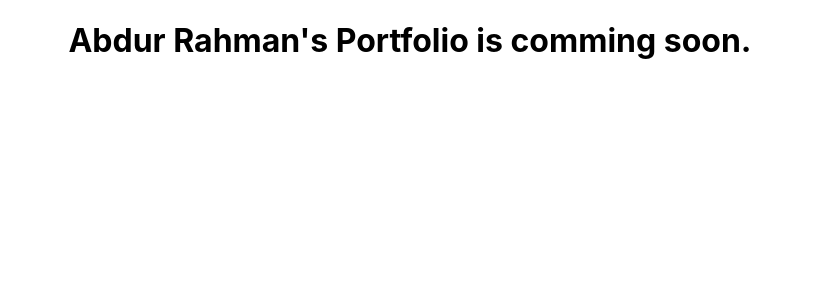
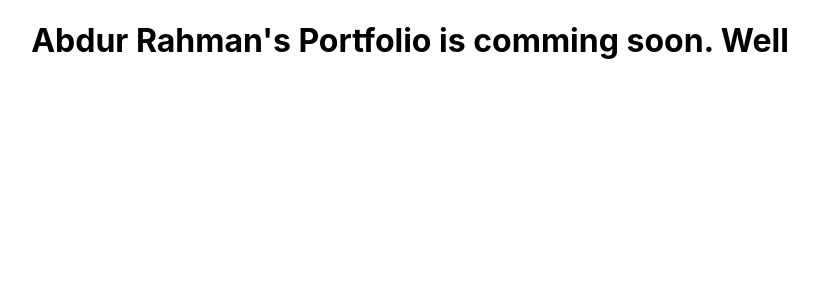
Before and after one commit to ArShadhinJr/abdur-rahman-porfolio, a React (Create React App) app: page / in a window 1280 px wide. Shown: the top 300 px of the page, without its empty margins (230-1048 px from the left). Built offline with nearby package versions, Linux system fonts and the light colour scheme.

Commit message:
update heading

```diff
--- a/src/App.js
+++ b/src/App.js
@@ -3,7 +3,7 @@ import './App.css';
 function App() {
   return (
     <div className="App">
-      <h1>Abdur Rahman's Portfolio is comming soon.</h1>
+      <h1>Abdur Rahman's Portfolio is comming soon. Well</h1>
     </div>
   );
 }
```
